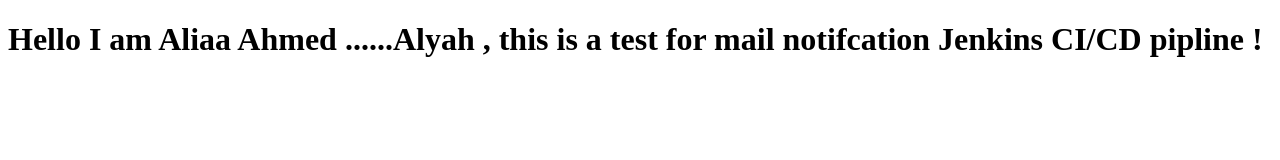
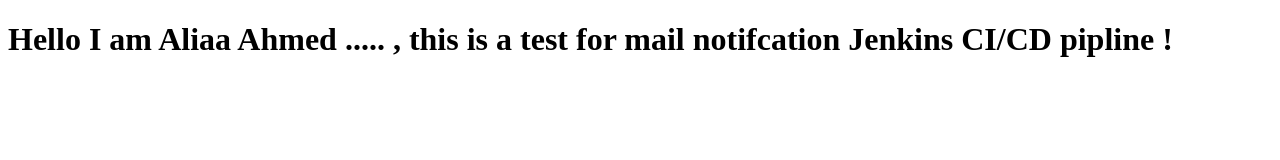
Before and after one commit to aliaa-elzahaby/git-jenkins-maven, a plain HTML site: page index.html in a window 1280 px wide. Drawn offline with Linux system fonts and the light colour scheme.

Commit message:
Update index.html

```diff
--- a/index.html
+++ b/index.html
@@ -4,6 +4,6 @@
     <title>Hello Jenkins!</title>
 </head>
 <body>
-    <h1>Hello I am Aliaa Ahmed ......Alyah , this is a test for mail notifcation Jenkins CI/CD pipline !</h1>
+    <h1>Hello I am Aliaa Ahmed ..... , this is a test for mail notifcation Jenkins CI/CD pipline !</h1>
 </body>
 </html>
```
